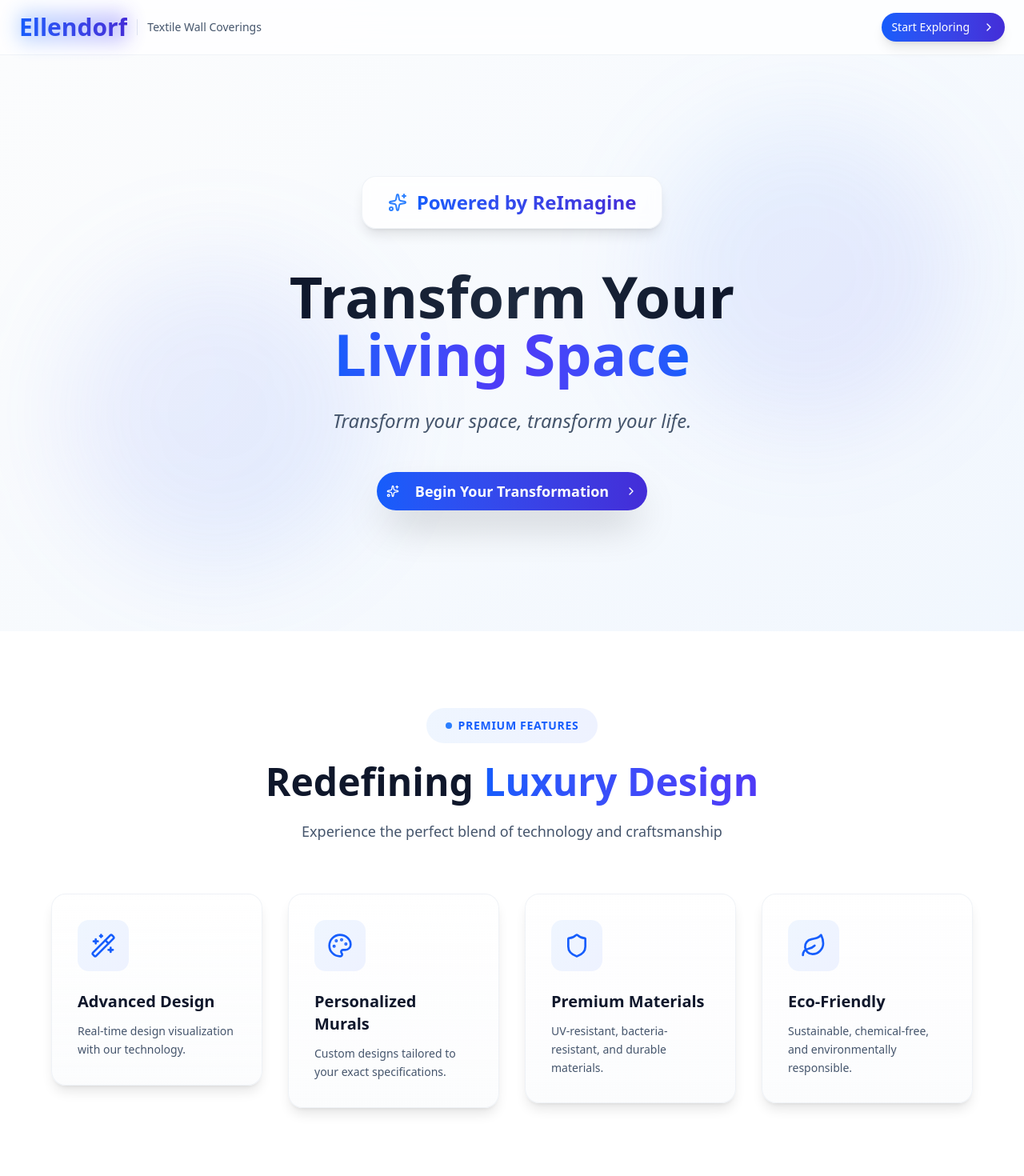
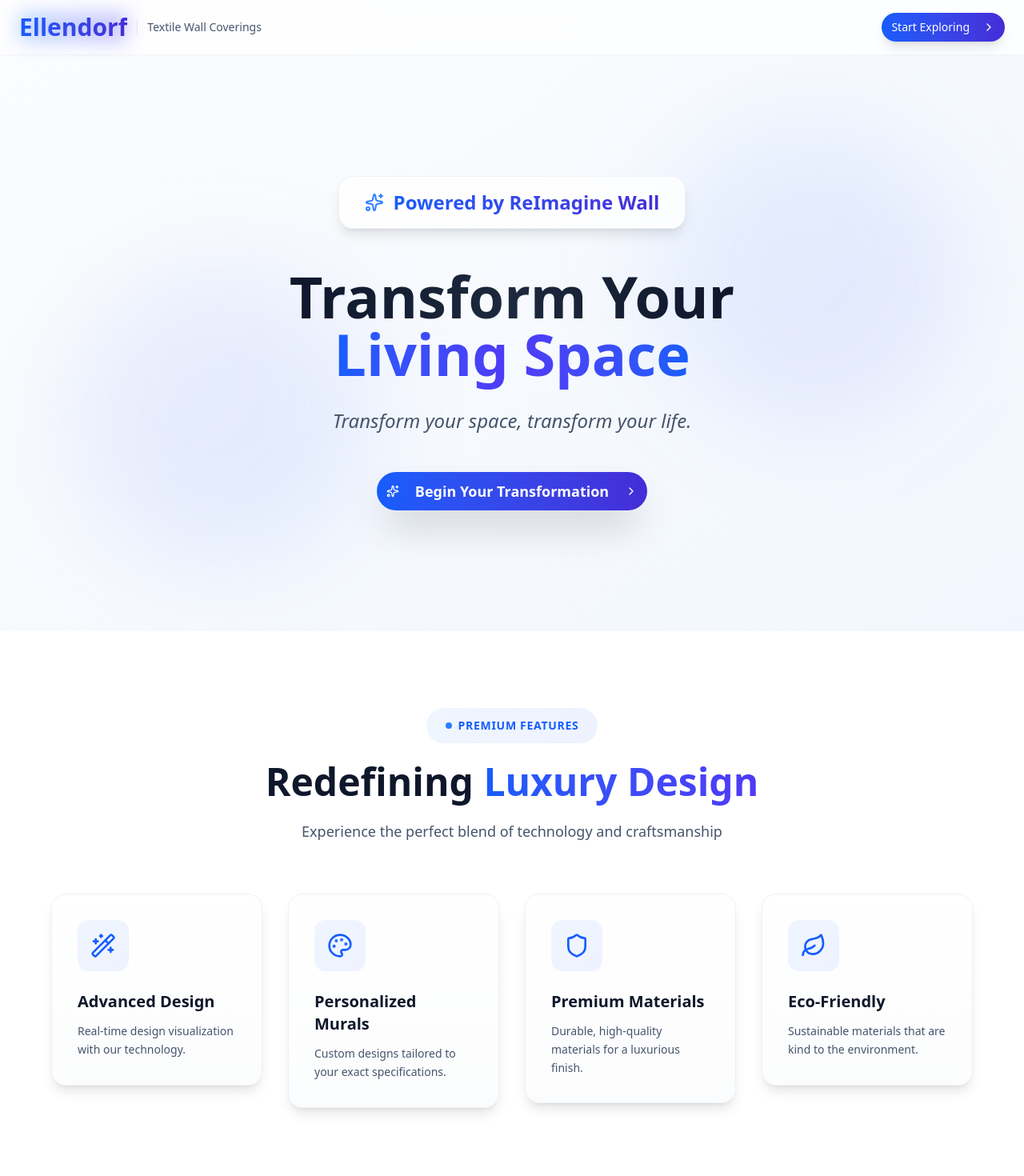
Before and after one commit to shivatex-yarn/ellendorf-wall, a Next.js app: page / in a window 1280 px wide. Shown: the top 1470 px of the page at 80% size. Built offline with nearby package versions, Linux system fonts and the light colour scheme.

Commit message:
chnages made in page.jsx

```diff
--- a/app/page.tsx
+++ b/app/page.tsx
@@ -36,12 +36,12 @@ export default function LuxuryLandingPage() {
     {
       icon: <Shield className="w-8 h-8" />,
       title: "Premium Materials",
-      description: "UV-resistant, bacteria-resistant, and durable materials."
+      description: "Durable, high-quality materials for a luxurious finish."
     },
     {
       icon: <Leaf className="w-8 h-8" />,
       title: "Eco-Friendly",
-      description: "Sustainable, chemical-free, and environmentally responsible."
+      description: "Sustainable materials that are kind to the environment."
     }
   ];
 
@@ -87,7 +87,7 @@ export default function LuxuryLandingPage() {
               <div className="inline-flex items-center justify-center space-x-3 bg-white/80 backdrop-blur-sm px-8 py-4 rounded-2xl shadow-lg border border-slate-200/50">
                 <Sparkles className="w-6 h-6 text-blue-500" />
                 <span className="text-2xl font-bold bg-gradient-to-r from-blue-600 to-indigo-700 bg-clip-text text-transparent">
-                  Powered by ReImagine
+                  Powered by ReImagine Wall
                 </span>
               </div>
             </motion.div>
```
